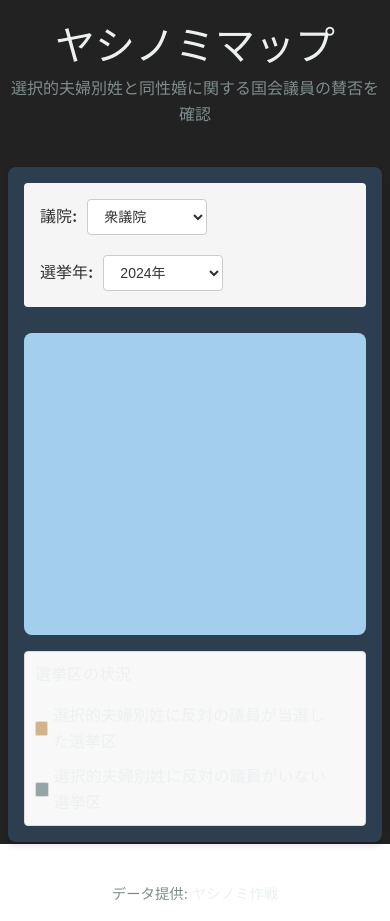
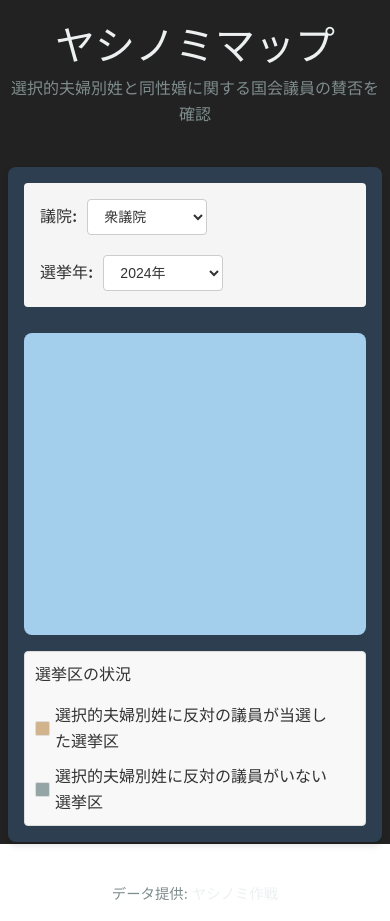
Before and after one commit to bond-kaneko/yashinomi-map-viewer, a React (Vite) app: page / in a window 390 px wide. Built offline with nearby package versions, Linux system fonts and the light colour scheme; the HTML template or start-up script is replaced by a standard one.

Commit message:
Update ElectionGridView.css to add color styling for legend items and improve layout responsiveness

```diff
--- a/src/components/ElectionGridView.css
+++ b/src/components/ElectionGridView.css
@@ -132,12 +132,14 @@
   position: sticky;
   bottom: 0;
   z-index: 10;
+  color: #333;
 }
 
 .legend-title {
   font-weight: bold;
   width: 100%;
   margin-bottom: 5px;
+  color: #333;
 }
 
 .legend-item {
@@ -145,6 +147,7 @@
   align-items: center;
   gap: 5px;
   margin-right: 15px;
+  color: #333;
 }
 
 .color-box {
@@ -153,6 +156,7 @@
   height: 15px;
   border: 1px solid #ddd;
   border-radius: 2px;
+  flex-shrink: 0;
 }
 
 @media (max-width: 768px) {
```
